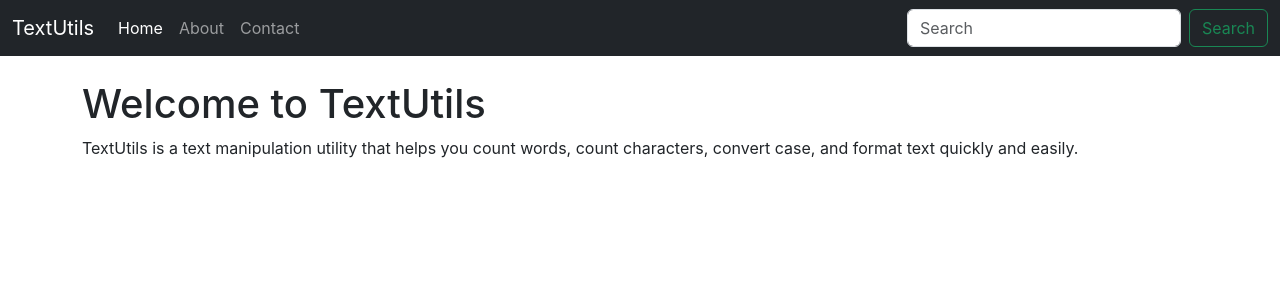
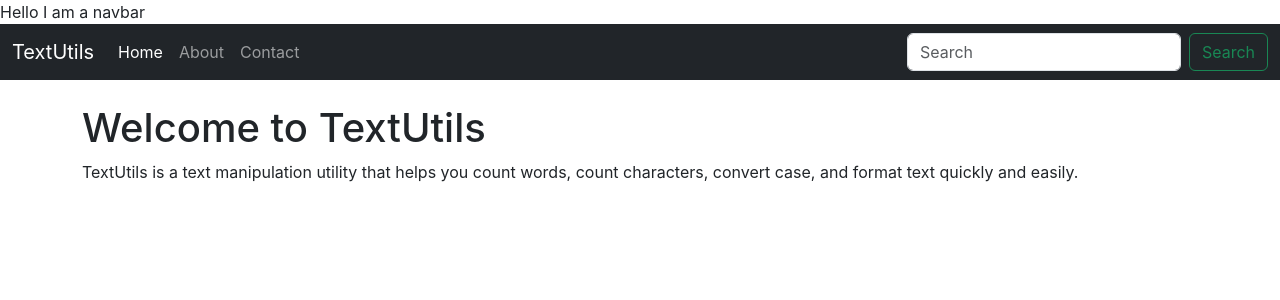
Before and after one commit to Shreyaaaa07/React.js, a React (Create React App) app in the folder textutils/: page / in a window 1280 px wide. Shown: the top 300 px of the page. Built offline with nearby package versions, Linux system fonts and the light colour scheme.

Commit message:
Add Navbar component and integrate it into App for improved navigation

```diff
--- a/textutils/src/App.js
+++ b/textutils/src/App.js
@@ -1,8 +1,10 @@
 import './App.css';
+import Navbar from './components/Navbar';
 
 function App() {
   return (
     <>
+      <Navbar />
       <nav className="navbar navbar-expand-lg navbar-dark bg-dark">
         <div className="container-fluid">
           <a className="navbar-brand" href="/">TextUtils</a>
--- /dev/null
+++ b/textutils/src/components/Navbar.js
@@ -0,0 +1,9 @@
+import React from 'react'
+
+export default function Navbar(){
+    return(
+        <div>
+            Hello I am a navbar
+        </div>
+    )
+}
```
